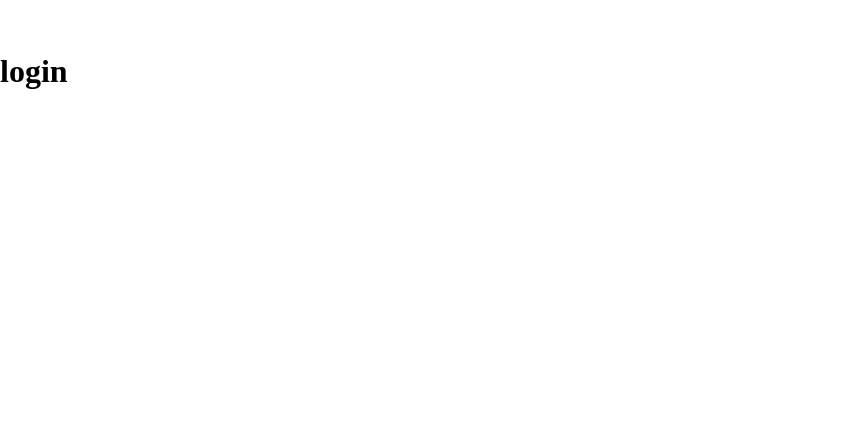
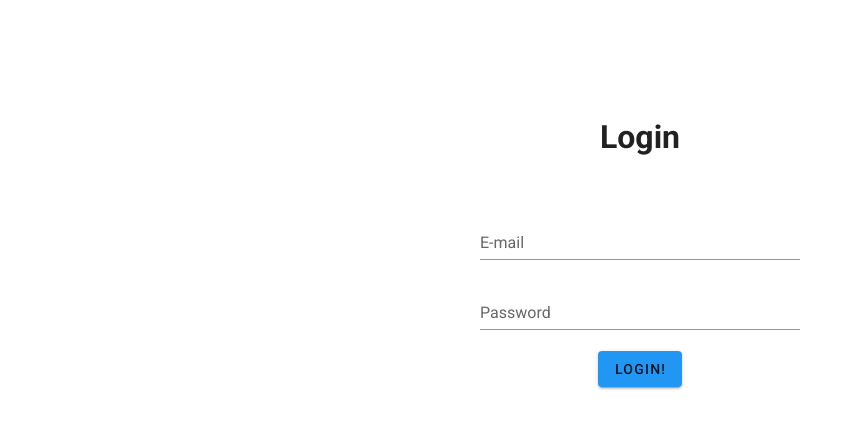
Before and after one commit to BananaGorge12/QuizApp, a Vue app: page /login in a window 1280 px wide. Shown: the part 747-1176 px from the top of the page, without its empty margins (0-862 px from the left). Before the commit the page ends 837 px from the top, so only its background shows below. Built offline with nearby package versions, Linux system fonts and the light colour scheme.

Commit message:
login pahe added

```diff
--- a/src/store/index.js
+++ b/src/store/index.js
@@ -5,6 +5,13 @@ Vue.use(Vuex)
 
 export default new Vuex.Store({
   state: {
+    token(){
+      const token = localStorage.getItem('token')
+      if(!token){
+        return null
+      }
+      return token
+    }
   },
   mutations: {
   },
--- a/src/views/Login.vue
+++ b/src/views/Login.vue
@@ -1,18 +1,88 @@
 <template>
-    <div class="login">
-        <h1>login</h1>
-    </div>
+  <v-app class="login">
+    <h1>Login</h1>
+    <v-form class="login__form">
+      <v-text-field v-model="email" label="E-mail" required></v-text-field>
+
+      <v-text-field
+        label="Password"
+        required
+        :type="show1 ? 'text' : 'password'"
+        v-model="password"
+      ></v-text-field>
+
+      <v-btn @click="login" color="blue">login!</v-btn>
+
+      <p class="body-2 u-error-message" v-if="feedback">{{ feedback }}</p>
+    </v-form>
+  </v-app>
 </template>
+
+
 <script>
+import axios from "axios";
 export default {
-    name:'Login',
-    data(){
-        return{
+  name: "Login",
+  data() {
+    return {
+      show1: 1,
+      email: null,
+      password: null,
+      conut: 5,
+      feedback: null,
+    };
+  },
+  methods: {
+    login() {
+      if (!this.email || !this.password) {
+        return (this.feedback = "Please Fill Out All Fields.");
+      }
+      this.feedback = null;
 
-        }
-    }
-}
+      //login
+      axios
+        .post("/api/users/login", {
+          email: this.email,
+          password: this.password,
+        })
+        .then((res) => {
+          localStorage.setItem("token", res.data.token);
+          this.feedback = "User created!";
+          //count down
+          //   this.conutDown();
+        })
+        .catch((err) => {
+          console.log(err);
+        });
+    },
+    conutDown() {
+      this.feedback = `Redirecting in ${this.conut}`;
+      this.conut--;
+      if (this.conut < 0) {
+        return this.$router.push({ name: "Home" });
+      }
+      setTimeout(() => {
+        this.conutDown();
+      }, 1000);
+    },
+  },
+  computed: {
+    token() {
+      return this.$store.state.token();
+    },
+  },
+};
 </script>
 <style lang="scss">
+.login {
+  width: 50%;
+  margin: 0 auto;
+  text-align: center;
+  margin-top: 60px;
 
+  &__form {
+    width: 50%;
+    margin: 50px auto;
+  }
+}
 </style>
```
